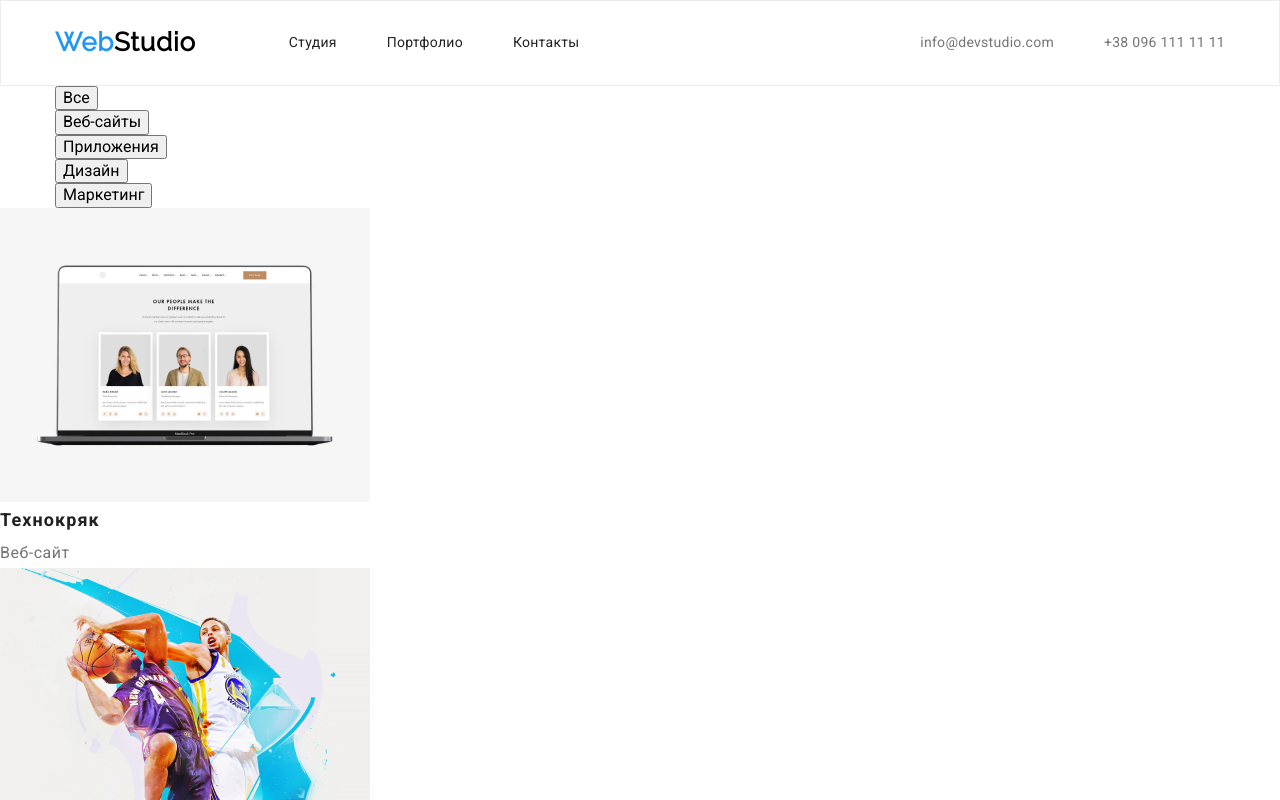
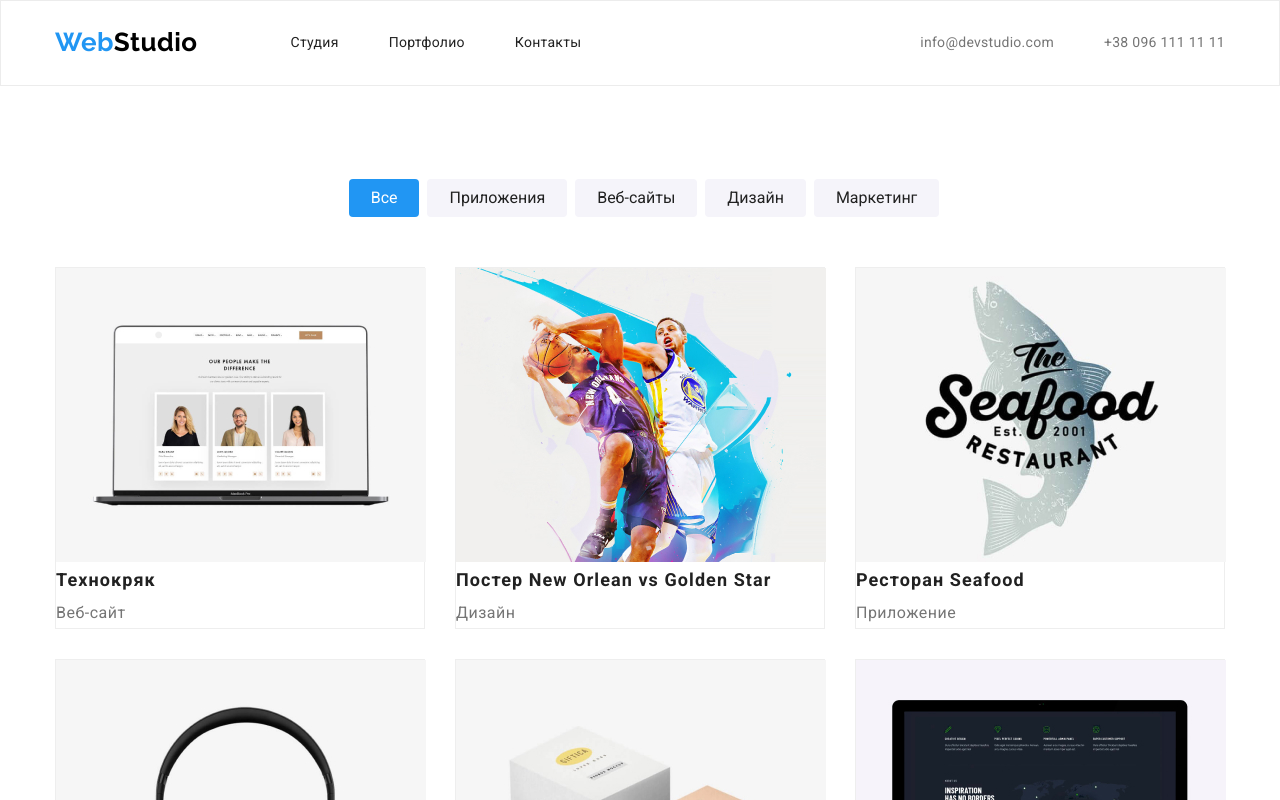
Before and after one commit to volodymyrmukhtarov/goit-markup-hw-03, a plain HTML site: page portfolio.html in a window 1280 px wide. Both pictures are taken after a click on the button "Все". Shown: the top 800 px of the page. Drawn offline with nearby package versions, Linux system fonts and the light colour scheme.

Commit message:
добавляет стили
геометрия,
позиционирование

```diff
--- a/css/styles.css
+++ b/css/styles.css
@@ -1,9 +1,19 @@
+html {
+  box-sizing: border-box;
+}
+*,
+*::before,
+*::after {
+  box-sizing: inherit;
+}
 body {
-  color: var(--primary-text-color);
-
   font-family: "Roboto", sans-serif;
   font-weight: var(--bold-font-weight);
   letter-spacing: var(--letter-spacing);
+  color: var(--primary-text-color);
+  font-style: normal;
+  font-size: 16px;
+  letter-spacing: 0.03em;
 }
 
 h1,
@@ -35,9 +45,7 @@ a {
 button {
   font-family: inherit;
 }
-/* ПЕРЕМЕННЫЕ по цветам гдето скопировал
-    но пока не подключил так как начал
-    выполнять дз2 без них... */
+
 :root {
   --text-font: "Roboto", sans-serif;
   --text-main-color: #757575;
@@ -59,6 +67,9 @@ button {
 body {
   font-family: var(--text-font);
   color: var(--text-main-color);
+  font-style: normal;
+  font-size: 16px;
+  letter-spacing: 0.03em;
 }
 
 /*======= HEADER ======*/
@@ -68,6 +79,9 @@ body {
 .header .container {
   display: flex;
   align-items: center;
+}
+.portfolio-header {
+  margin-bottom: 93px;
 }
 .container-nav {
   display: flex;
@@ -94,11 +108,10 @@ body {
 .logo {
   margin-right: 93px;
   font-family: Raleway;
-  font-weight: bold;
+  font-weight: 700;
   font-size: 26px;
   line-height: 1.2;
-  letter-spacing: 0.03em;
-  color: #000000;
+  color: var(--black-color);
 }
 
 .logo-web {
@@ -112,17 +125,15 @@ body {
   padding-top: 32px;
   padding-bottom: 32px;
 
-  font-family: Roboto;
-  font-style: normal;
   font-weight: 500;
   font-size: 14px;
   line-height: 1.42;
   letter-spacing: 0.02em;
-  color: #212121;
+  color: var(--text-head-color);
 }
 .nav-links:focus,
 .nav-links:hover {
-  color: #2196f3;
+  color: var(--accent-color);
 }
 .nav-links.current:visited {
   color: var(--accent-color);
@@ -132,24 +143,22 @@ body {
   padding-top: 32px;
   padding-bottom: 32px;
 
-  font-family: Roboto;
-  font-style: normal;
   font-weight: 500;
   font-size: 14px;
   line-height: 1.14;
   letter-spacing: 0.02em;
 
-  color: #757575;
+  color: var(--text-main-color);
 }
 .contacts-link:hover,
 .contacts-link:focus {
-  color: #2196f3;
+  color: var(--accent-color);
 }
 
 /* ====== HERO ======= */
 
 .hero-section {
-  background-color: #2f303a;
+  background-color: var(--background-main);
   padding-top: 200px;
   padding-bottom: 200px;
   text-align: center;
@@ -338,30 +347,58 @@ body {
 }
 
 /*======PORTFOLIO========*/
+.portfolio-buttons {
+  display: flex;
+  justify-content: center;
+  margin-bottom: 50px;
+}
+.button {
+  padding: 6px 22px;
+  margin-left: 8px;
+  text-align: center;
+  border: 0px;
+  border-radius: 4px;
 
-/* .portfolio-buttons > li */
-/* .button{
-font-weight: 500;
-font-size: 16px;
-line-height: 1.625;
-text-align:;
-letter-spacing: 0.03em;
+  font-weight: 500;
+  line-height: 1.62;
+  color: var(--text-head-color);
+  background-color: var(--background-team);
+  cursor: pointer;
+}
+.button:hover,
+.button:focus {
+  background-color: var(--accent-color);
+  color: var(--white-color);
+}
 
-color: #212121;
-} */
-
+.portfolio-card {
+  display: flex;
+  justify-content: center;
+  flex-wrap: wrap;
+  margin-bottom: 94px;
+}
+.project-card-link {
+  display: block;
+}
+.project {
+  width: 370px;
+  border: 1px solid var(--border-work-examples);
+  margin-right: 30px;
+  margin-bottom: 30px;
+}
+.project:nth-child(3n) {
+  margin-right: 0px;
+}
 .portfolio-image-title {
   font-weight: bold;
   font-size: 18px;
   line-height: 2;
   letter-spacing: 0.06em;
 
-  color: #212121;
+  color: var(--text-head-color);
 }
 .image-description {
-  font-size: 16px;
   line-height: 1.87;
-  letter-spacing: 0.03em;
 
-  color: #757575;
+  color: var(--text-main-color);
 }
--- a/portfolio.html
+++ b/portfolio.html
@@ -1,5 +1,6 @@
 <!DOCTYPE html>
 <html lang="ru">
+
 <head>
     <meta charset="UTF-8">
     <meta name="viewport" content="width=device-width, initial-scale=1.0">
@@ -8,23 +9,26 @@
         integrity="sha512-ISS7cAi1PEhQ8jnbJpJZMd29NlhNj4AWYyLOSp2CE/CsHxTCu+r+t0D2yoJudVrd0/8fTVPUVDzY5Tvli75u/g=="
         crossorigin="anonymous" />
     <link rel="preconnect" href="https://fonts.gstatic.com">
-    <link href="https://fonts.googleapis.com/css2?family=Raleway&family=Roboto:wght@400;700;900&display=swap" rel="stylesheet">
+    <link rel="preconnect" href="https://fonts.gstatic.com">
+    <link href="https://fonts.googleapis.com/css2?family=Raleway:wght@700&family=Roboto:wght@400;700;900&display=swap"
+        rel="stylesheet">
     <link rel="stylesheet" href="./css/styles.css" />
 </head>
+
 <body class="body">
 
     <!--HEADER-->
-        <header class="header">
-            <div class="container">
-                <nav class="container-nav" >
+    <header class="header portfolio-header">
+        <div class="container ">
+            <nav class="container-nav">
                 <a lang="en" href="./index.html" class="logo"> <span class="logo-web">Web</span>Studio</a>
                 <ul class="nav-list">
-                    <li class="item"> <a class="nav-links" href="./index.html"> Студия </a> </li>
-                    <li class="item"> <a class="nav-links" href="./portfolio.html"> Портфолио </a> </li>
-                    <li class="item"> <a class="nav-links" href=""> Контакты </a> </li>
+                    <li class="item"> <a class="nav-links " href="./index.html"> Студия </a> </li>
+                    <li class="item"> <a class="nav-links current" href="./portfolio.html"> Портфолио </a> </li>
+                    <li class="item"> <a class="nav-links " href=""> Контакты </a> </li>
                 </ul>
             </nav>
-                <ul class="cont-link list" >
+            <ul class="cont-link list">
                 <li class="item-cont"> <a class="contacts-link" href="mailto:info@devstudio.com">
                         info@devstudio.com </a> </li>
                 <li class="item-cont"> <a class="contacts-link" href="tel:+380961111111">
@@ -33,44 +37,46 @@
 
         </div>
     </header>
+
+    <!--  PORTFOLIO  -->
     <main>
 
-        <section>
-            <div class="container">
+        <section class="container">
+
             <ul class="portfolio-buttons">
-                    <li><button  type="button">Все</button></li>
-                    <li><button  type="button">Веб-сайты</button></li>
-                    <li><button  type="button">Приложения</button></li>
-                    <li><button  type="button">Дизайн</button></li>
-                    <li><button  type="button">Маркетинг</button></li>
+                <li><button class="button" type="button">Все</button></li>
+                <li><button class="button" type="button">Приложения</button></li>
+                <li><button class="button" type="button">Веб-сайты</button></li>
+                <li><button class="button" type="button">Дизайн</button></li>
+                <li><button class="button" type="button">Маркетинг</button></li>
             </ul>
-            </div>
-            <ul>
-                <li><a href="#"><img src="./images/notebook.png" alt="" width="370" height="294">
+
+            <ul class="portfolio-card">
+                <li class="project"><a class="project-card-link" href="#"><img src="./images/notebook.jpg" alt="" width="370" height="294">
                     <h2 class="portfolio-image-title">Технокряк</h2>
                     <p class="image-description">Веб-сайт</p></a></li>
-                <li><a href="#"><img src="./images/basketball.png" alt="" width="370" height="294">
+                <li class="project"><a class="project-card-link" href="#"><img src="./images/basketball.jpg" alt="" width="370" height="294">
                     <h2 class="portfolio-image-title">Постер New Orlean vs Golden Star</h2>
                     <p class="image-description">Дизайн</p></a></li>
-                <li><a href="#"><img src="./images/restaurant.png" alt="" width="370" height="294">
+                <li class="project"><a  class="project-card-link"href="#"><img src="./images/restaurant.jpg" alt="" width="370" height="294">
                     <h2 class="portfolio-image-title">Ресторан Seafood</h2>
                     <p class="image-description">Приложение</p></a></li>
-                <li><a href="#"><img src="./images/headphones.png" alt="" width="370" height="294">
+                <li class="project"><a class="project-card-link" href="#"><img src="./images/headphones.jpg" alt="" width="370" height="294">
                     <h2 class="portfolio-image-title">Проект Prime</h2>
                     <p class="image-description">Маркетинг</p></a></li>
-                <li><a href="#"><img src="./images/boxes.png" alt="" width="370" height="294">
+                <li class="project"><a class="project-card-link" href="#"><img src="./images/boxes.jpg" alt="" width="370" height="294">
                     <h2 class="portfolio-image-title">Проект Boxes</h2>
                     <p class="image-description">Приложение</p></a></li>
-                <li><a href="#"><img src="./images/monitor.png" alt="" width="370" height="294">
+                <li class="project"><a class="project-card-link" href="#"><img src="./images/monitor.jpg" alt="" width="370" height="294">
                     <h2 class="portfolio-image-title">Inspiration has no Borders</h2>
                     <p class="image-description">Веб-сайт</p></a></li>
-                <li><a href="#"><img src="./images/magazine.png" alt="" width="370" height="294">
+                <li class="project"><a class="project-card-link" href="#"><img src="./images/magazine.jpg" alt="" width="370" height="294">
                     <h2 class="portfolio-image-title">Издание Limited Edition</h2>
                     <p class="image-description">Дизайн</p></a></li>
-                <li><a href="#"><img src="./images/label.png" alt="" width="370" height="294">
+                <li class="project"><a class="project-card-link" href="#"><img src="./images/label.jpg" alt="" width="370" height="294">
                     <h2 class="portfolio-image-title">Проект LAB</h2>
                     <p class="image-description">Маркетинг</p></a></li>
-                <li><a href="#"><img src="./images/business.png" alt="" width="370" height="294">
+                <li class="project"><a class="project-card-link" href="#"><img src="./images/business.jpg" alt="" width="370" height="294">
                     <h2 class="portfolio-image-title">Growing Business</h2>
                     <p class="image-description">Приложение</p></a></li>
             </ul>
@@ -78,19 +84,25 @@
     </main>
 
         <!--Footer-->
-  <footer>
-    <a lang="en" href="./index.html" class="logo"> <span class="logo-web">Web</span>Studio</a>
+        <footer class="footer">
+            <div class="container">
+                <a lang="en" href="./index.html" class="logo">
+                    <span class="logo-web">Web</span>Studio</a>
 
                 <address>
                     <ul class="address">
-        <li> <a class="address-color" href="https://www.google.com/maps/place/%D0%B1%D1%83%D0%BB.+%D0%9B%D0%B5%D1%81%D0%B8+%D0%A3%D0%BA%D1%80%D0%B0%D0%B8%D0%BD%D0%BA%D0%B8,+26,+%D0%9A%D0%B8%D0%B5%D0%B2,+02000/@50.4265841,30.5361971,17z/data=!3m1!4b1!4m5!3m4!1s0x40d4cf0e033ecbe9:0x57a4dffefec77da0!8m2!3d50.4265807!4d30.5383858"> г. Киев, пр-т Леси Украинки, 26 </a> </li>
-        <li> <a href="mailto:info@devstudio.com">
+                        <li class="footer-navigation-list-item"> <a class="address-color"
+                                href="https://www.google.com/maps/place/%D0%B1%D1%83%D0%BB.+%D0%9B%D0%B5%D1%81%D0%B8+%D0%A3%D0%BA%D1%80%D0%B0%D0%B8%D0%BD%D0%BA%D0%B8,+26,+%D0%9A%D0%B8%D0%B5%D0%B2,+02000/@50.4265841,30.5361971,17z/data=!3m1!4b1!4m5!3m4!1s0x40d4cf0e033ecbe9:0x57a4dffefec77da0!8m2!3d50.4265807!4d30.5383858">
+                                г. Киев, пр-т Леси Украинки, 26 </a> </li>
+                        <li class="footer-navigation-list-item"> <a href="mailto:info@devstudio.com">
                                 info@devstudio.com </a> </li>
-        <li> <a href="tel:+380961111111">
+                        <li class="footer-navigation-list-item"> <a href="tel:+380961111111">
                                 +38 096 111 11 11 </a> </li>
                     </ul>
+                </address>
+            </div>
 
-</address>
+
         </footer>
 
 </body>
```
Also changed, not shown: index.html (+9 -8 lines), images/basketball.jpg (added), images/boxes.jpg (added), images/business.jpg (added), images/headphones.jpg (added), images/img-1.jpg (added), images/img-2.jpg (added), images/img-3.jpg (added), images/label.jpg (added), images/magazine.jpg (added), images/monitor.jpg (added), images/notebook.jpg (added), images/restaurant.jpg (added). Lines whose indentation alone changed are shown as unchanged.
